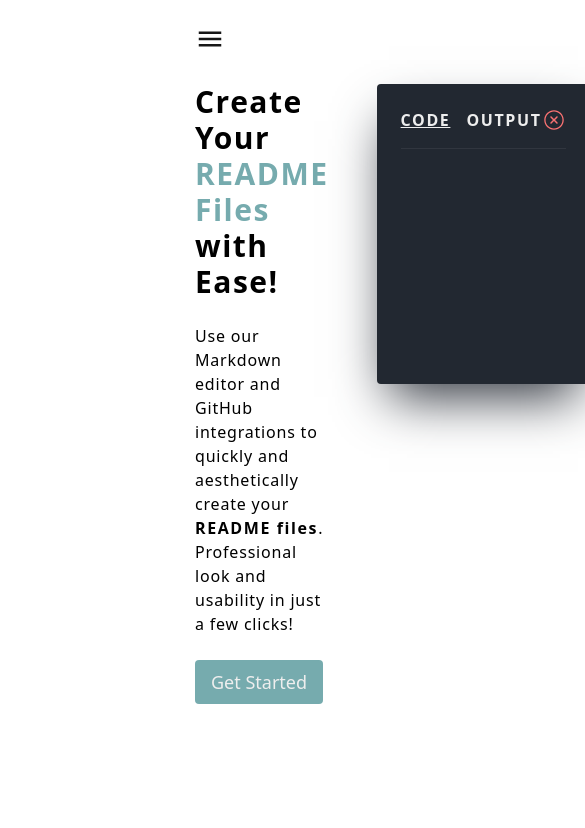
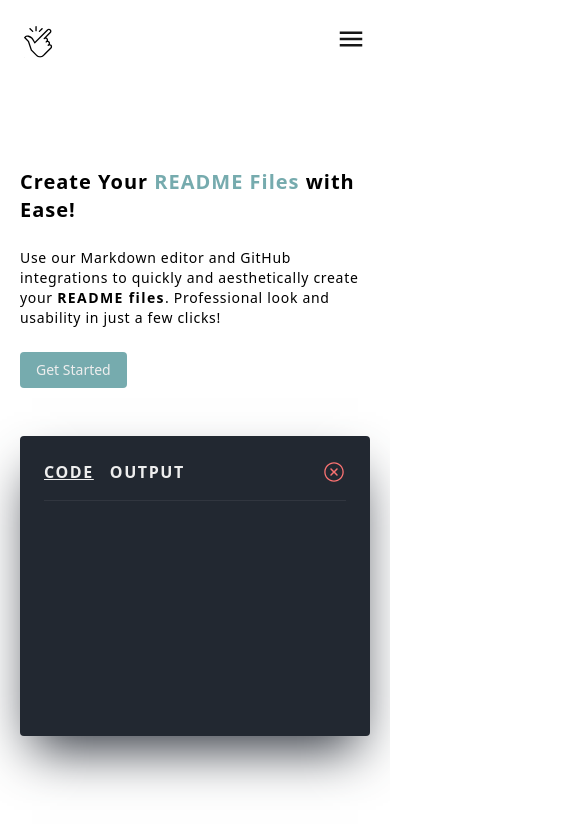
Before and after one commit to poyrazavsever/readme-maker, a Next.js app: page / in a window 390 px wide. Shown: the top 828 px of the page, 585 px wide, since content can reach past the window. Built offline with nearby package versions, Linux system fonts and the light colour scheme.

Commit message:
feat: add responsive design

```diff
--- a/components/Home/Banner.jsx
+++ b/components/Home/Banner.jsx
@@ -2,15 +2,15 @@ import React from 'react'
 import Ide from '../ide'
 function Banner() {
   return (
-    <div className='flex items-start justify-between gap-12 desktop:mt-36'>
+    <div className='flex mobile:w-full flex-col items-start justify-between gap-12 mt-16 desktop:mt-36 desktop:flex-row p-5 sm:p-0'>
 
-      <div className='flex flex-col items-start gap-6 md:w-1/2'>
-        <h1 className='text-3xl md:text-5xl font-black tracking-wider'>Create Your <span className='text-secondary'>README Files</span> with Ease!</h1>
-        <p className='font-medium tracking-wider'>Use our Markdown editor and GitHub integrations to quickly and aesthetically create your <span className='font-bold tracking-widest'>README files</span>. Professional look and usability in just a few clicks!</p>
-        <button className='py-2 px-4 bg-secondary text-lg font-medium text-primary rounded transition-all hover:bg-sky-300'>Get Started</button>
+      <div className='flex flex-col items-start mobile:justify-center gap-6 md:w-1/2'>
+        <h1 className='text-xl sm:text-3xl md:text-5xl font-extrabold sm:font-black tracking-wider'>Create Your <span className='text-secondary'>README Files</span> with Ease!</h1>
+        <p className='text-sm sm:text-base font-medium tracking-wider'>Use our Markdown editor and GitHub integrations to quickly and aesthetically create your <span className='font-bold tracking-widest'>README files</span>. Professional look and usability in just a few clicks!</p>
+        <button className='py-2 px-4 bg-secondary text-sm sm:text-lg font-medium text-primary rounded transition-all hover:bg-sky-300'>Get Started</button>
       </div>
 
-      <div className='h-screen md:w-1/2'>
+      <div className='w-full md:w-1/2'>
         <Ide />
       </div>
 
--- a/components/MobileNavbar.jsx
+++ b/components/MobileNavbar.jsx
@@ -15,9 +15,9 @@ function MobileNavbar() {
 
 
   return (
-    <div className='hidden mobile:block relative'>
+    <div className='w-full hidden mobile:block relative'>
 
-      <div className='container mx-auto flex items-center justify-between p-6'>
+      <div className='dekstop:container dekstop:mx-auto w-full flex items-center justify-between p-6'>
         <div>
           <img src="/logo/logo.svg" className='w-8' />
         </div>
--- a/pages/index.js
+++ b/pages/index.js
@@ -3,7 +3,7 @@
 import Banner from "@/components/Home/Banner";
 export default function Home() {
   return (
-    <div className="container mx-auto">
+    <div className="md:container md:mx-auto">
       <Banner />
     </div>
   );
```
